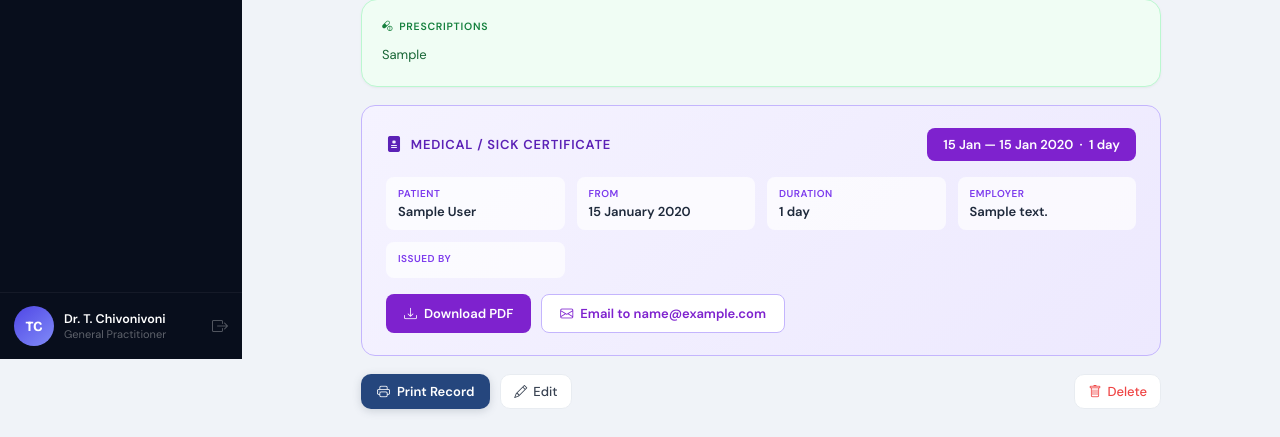
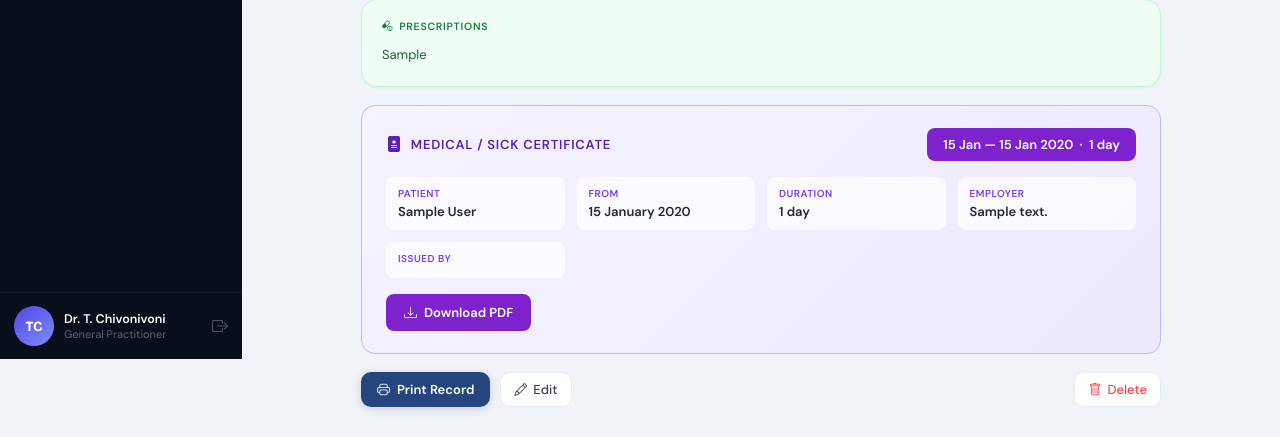
Before and after one commit to DevJoymanu/MediCareGP, a Django app: page /consultations/1/ in a window 1280 px wide. Shown: the part 441-878 px from the top of the page. After the commit the page ends 853 px from the top, so only its background shows below. Run offline with Django 4.2, Linux system fonts and the light colour scheme; a user stored in the database is signed in; tables that the repository leaves empty hold one stand-in row (values such as "Sample post").

Commit message:
checkin logic3

```diff
--- a/medicaregp/templates/checkin/form.html
+++ b/medicaregp/templates/checkin/form.html
@@ -81,8 +81,8 @@
     <!-- Step 1: ID Number -->
     <div class="field">
       <label for="id_number">ID / Passport Number <span class="req">*</span></label>
-      <input type="text" id="id_number" name="id_number" placeholder="e.g. 8801015009087"
-             value="{{ request.POST.id_number }}" autocomplete="off" inputmode="numeric">
+      <input type="text" id="id_number" name="id_number" placeholder="e.g. 8801015009087 or AB123456"
+             value="{{ request.POST.id_number }}" autocomplete="off">
     </div>
 
     <div id="lookup-result" class="hidden"></div>
--- a/medicaregp/templates/consultations/consultation_detail.html
+++ b/medicaregp/templates/consultations/consultation_detail.html
@@ -139,26 +139,7 @@
         <a href="{% url 'sick_note_pdf' consultation.pk %}" class="btn-download">
           <i class="bi bi-download"></i> Download PDF
         </a>
-        {% if consultation.patient.email %}
-        <button class="btn-email" id="emailBtn" onclick="sendEmail()">
-          <i class="bi bi-envelope"></i> Email to {{ consultation.patient.email }}
-        </button>
-        {% else %}
-        <button class="btn-email" disabled title="No email address on file">
-          <i class="bi bi-envelope"></i> Email to Patient
-        </button>
-        {% endif %}
       </div>
-
-      {% if not consultation.patient.email %}
-      <p class="no-email-note">
-        <i class="bi bi-info-circle"></i>
-        No email address on file for this patient.
-        <a href="{% url 'patient_edit' consultation.patient.pk %}" style="color:#7e22ce;font-weight:600;">Add one &rarr;</a>
-      </p>
-      {% endif %}
-
-      <div class="email-status" id="emailStatus"></div>
     </div>
     {% endif %}
 
@@ -171,43 +152,4 @@
   </div>
 </div>
 
-{% if consultation.sick_note_issued and consultation.patient.email %}
-<script>
-function getCsrf() {
-  const v = `; ${document.cookie}`;
-  const p = v.split('; csrftoken=');
-  return p.length === 2 ? p.pop().split(';').shift() : '';
-}
-
-function sendEmail() {
-  const btn    = document.getElementById('emailBtn');
-  const status = document.getElementById('emailStatus');
-  btn.disabled = true;
-  btn.innerHTML = '<i class="bi bi-hourglass-split"></i> Sending…';
-  status.style.display = 'none';
-
-  fetch('{% url "sick_note_email" consultation.pk %}', {
-    method: 'POST',
-    headers: { 'X-CSRFToken': getCsrf() },
-  })
-  .then(r => r.json())
-  .then(data => {
-    if (data.success) {
-      status.className = 'email-status ok';
-      status.innerHTML = '<i class="bi bi-check-circle-fill"></i> Certificate sent to <strong>' + data.email + '</strong> successfully.';
-      btn.innerHTML = '<i class="bi bi-check-lg"></i> Sent';
-    } else {
-      throw new Error(data.error || 'Unknown error');
-    }
-  })
-  .catch(err => {
-    status.className = 'email-status err';
-    status.innerHTML = '<i class="bi bi-exclamation-circle-fill"></i> Failed to send: ' + err.message;
-    btn.disabled = false;
-    btn.innerHTML = '<i class="bi bi-envelope"></i> Email to {{ consultation.patient.email }}';
-  })
-  .finally(() => { status.style.display = 'block'; });
-}
-</script>
-{% endif %}
 {% endblock %}
```
